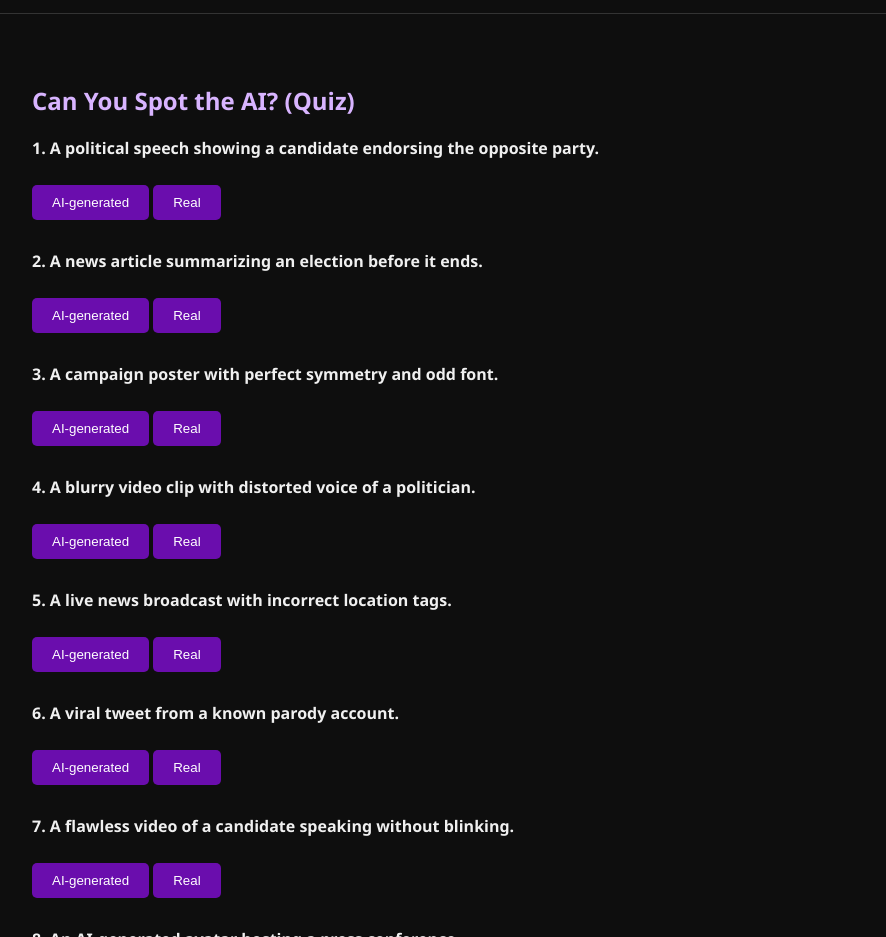
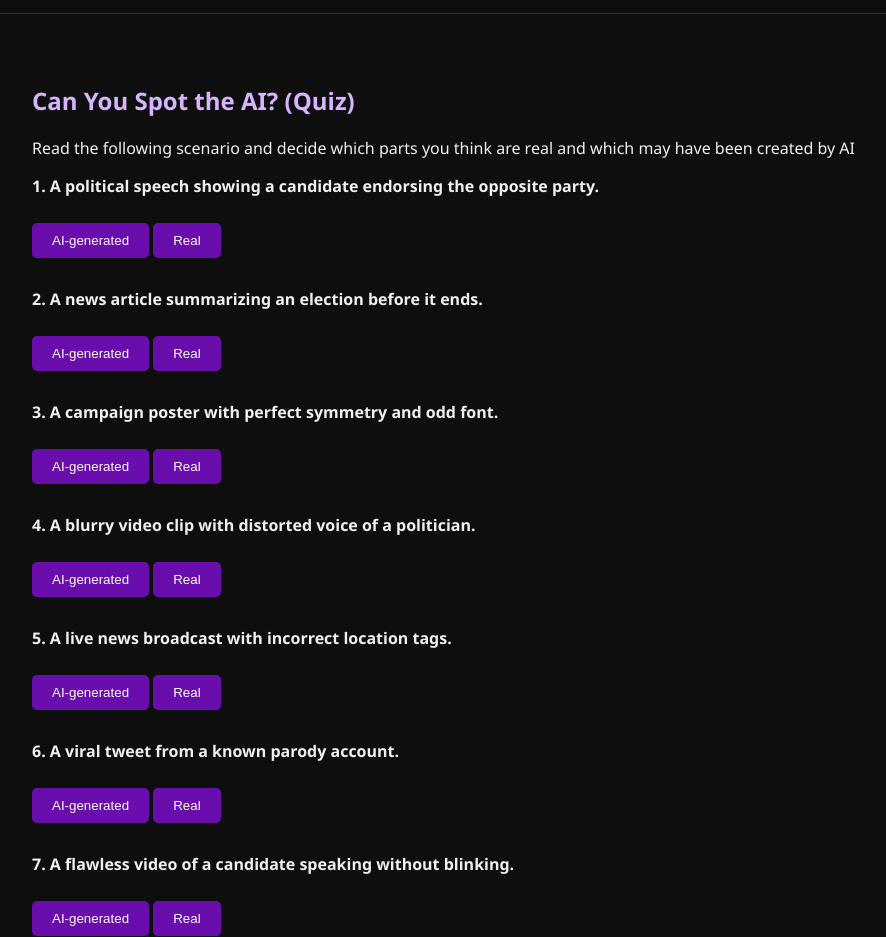
Before and after one commit to maiyum11/AI-Awareness-Page, a plain HTML site: page index.html in a window 1280 px wide. Shown: the part 2260-3197 px from the top of the page, without its empty margins (28-914 px from the left). Drawn offline with Linux system fonts and the light colour scheme.

Commit message:
Update index.html

```diff
--- a/index.html
+++ b/index.html
@@ -102,6 +102,7 @@
 
   <section>
     <h2>Can You Spot the AI? (Quiz)</h2>
+    <p> Read the following scenario and decide which parts you think are real and which may have been created by AI </p>
     <div id="quiz-container"></div>
   </section>
 
```
